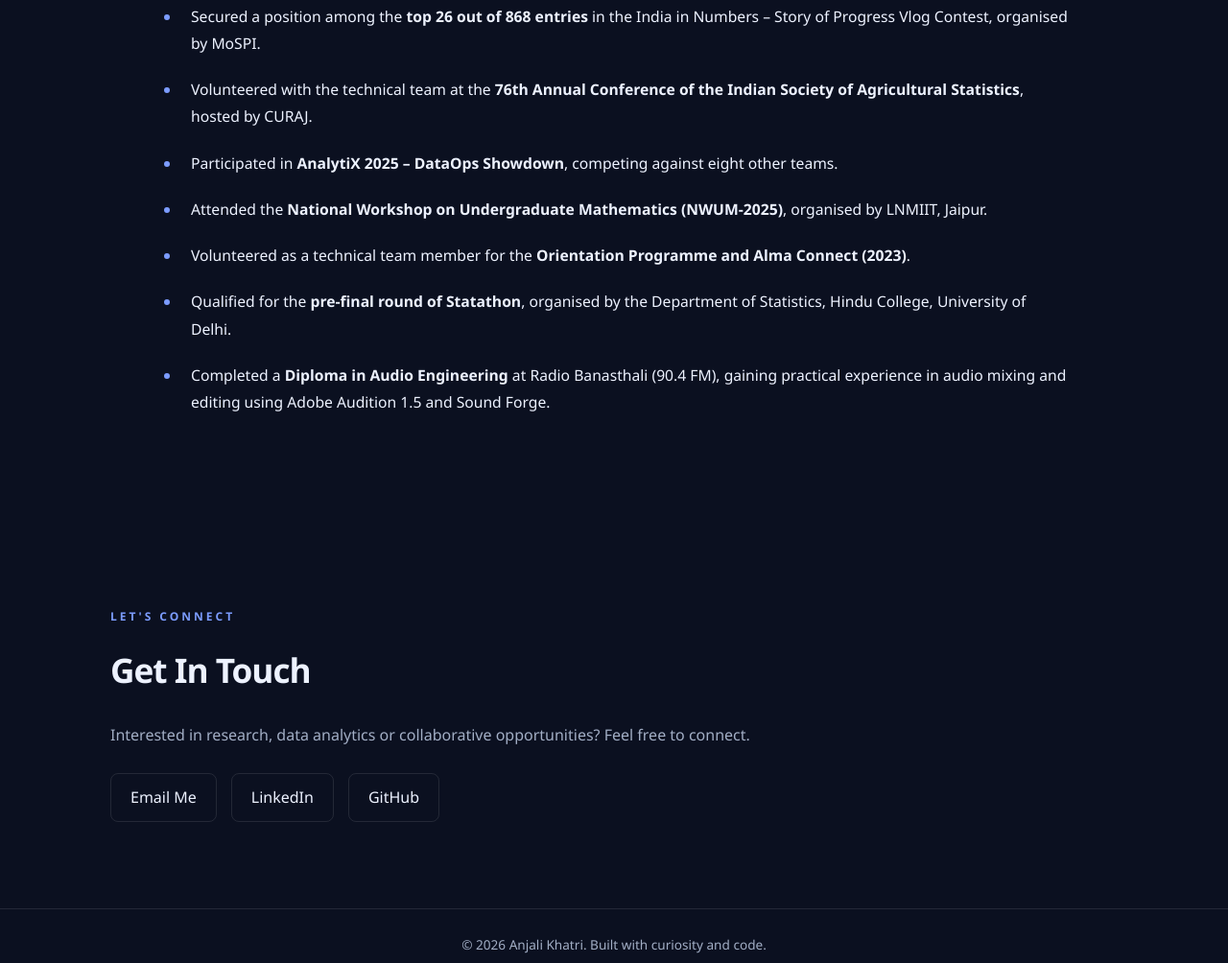
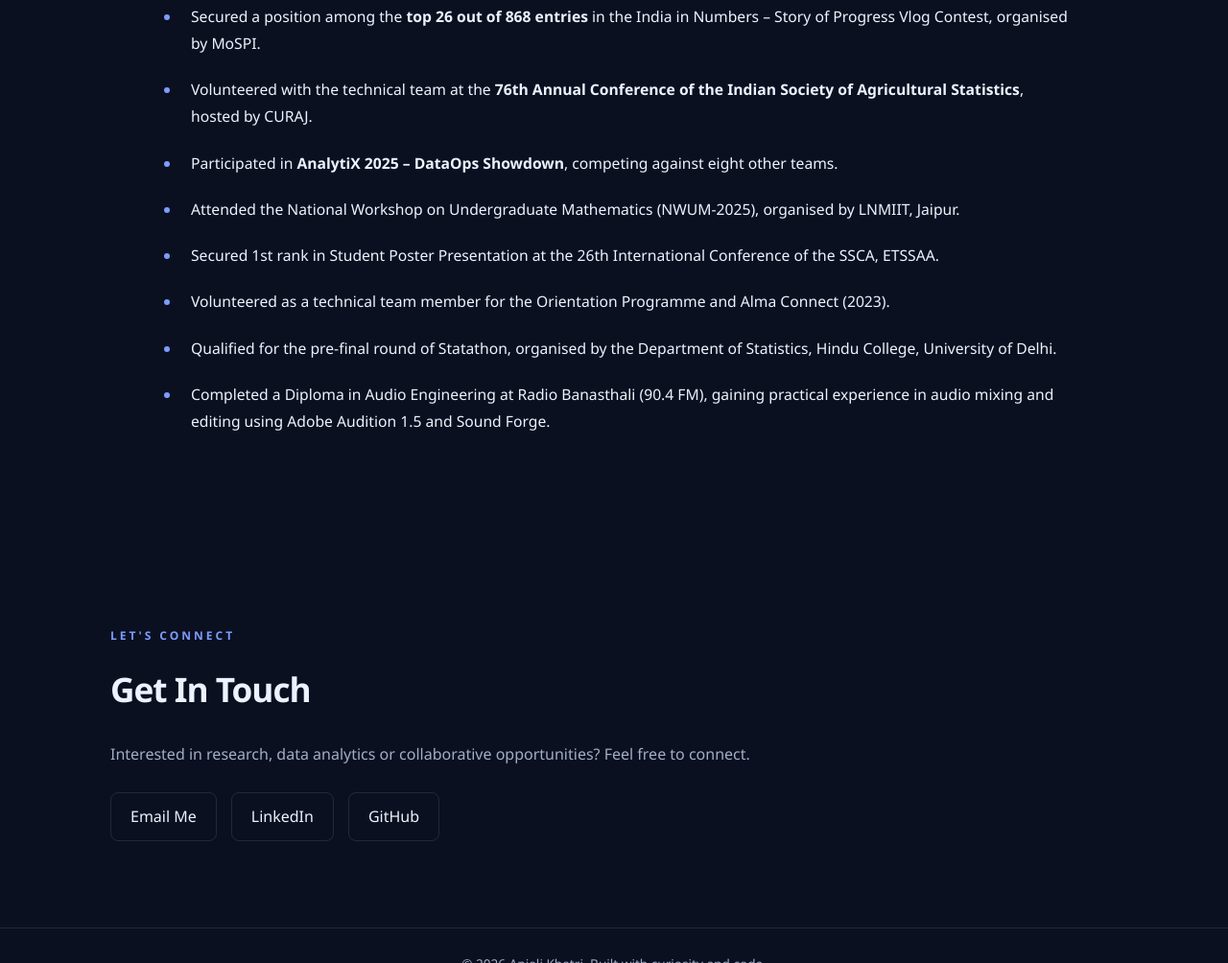
Before and after one commit to AnjaliKhatri0023/portfolio, a plain HTML site: page index.html in a window 1280 px wide. Shown: the part 4018-5022 px from the top of the page at 96% size. Drawn offline with Linux system fonts and the light colour scheme.

Commit message:
Update index.html

```diff
--- a/index.html
+++ b/index.html
@@ -288,23 +288,25 @@
     </li>
 
     <li>
-      Attended the <strong>National Workshop on Undergraduate Mathematics
-      (NWUM-2025)</strong>, organised by LNMIIT, Jaipur.
+      Attended the National Workshop on Undergraduate Mathematics
+      (NWUM-2025), organised by LNMIIT, Jaipur.
+    </li>
+
+      <li>
+        Secured 1st rank in Student Poster Presentation at the 26th International Conference of the SSCA, ETSSAA.
+    <li>
+      Volunteered as a technical team member for the
+      Orientation Programme and Alma Connect (2023).
     </li>
 
     <li>
-      Volunteered as a technical team member for the
-      <strong>Orientation Programme and Alma Connect (2023)</strong>.
-    </li>
-
-    <li>
-      Qualified for the <strong>pre-final round of Statathon</strong>,
+      Qualified for the pre-final round of Statathon,
       organised by the Department of Statistics, Hindu College,
       University of Delhi.
     </li>
 
     <li>
-      Completed a <strong>Diploma in Audio Engineering</strong> at
+      Completed a Diploma in Audio Engineering at
       Radio Banasthali (90.4 FM), gaining practical experience in
       audio mixing and editing using Adobe Audition 1.5 and Sound Forge.
     </li>
```
